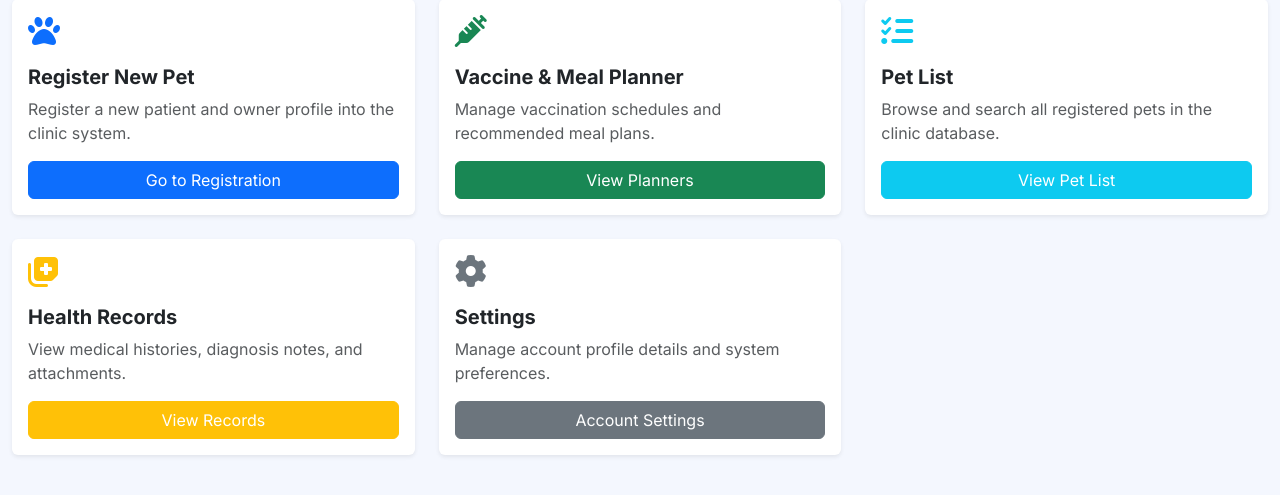
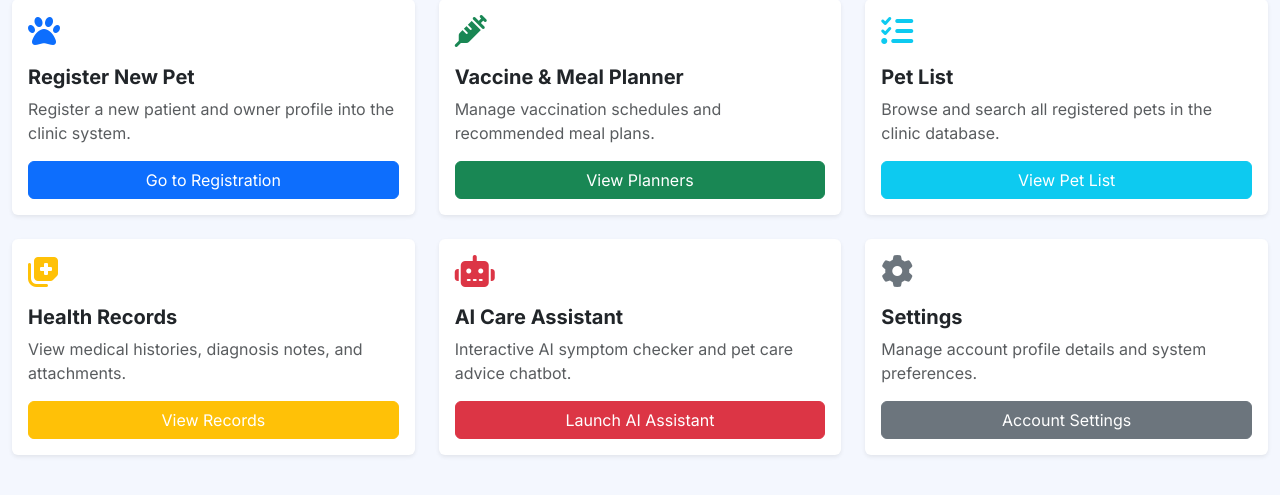
Before and after one commit to sandyasamaranayake/Happy-Pets-Clinic-System, a Flask app: page /dashboard in a window 1280 px wide. Shown: the part 135-630 px from the top of the page. Run offline with Flask 3, Linux system fonts and the light colour scheme; the visitor is signed in with stand-in values (Sample User, id 1); parts of the project's set-up code (start-up, migrations or seed data) failed here and were passed over.

Commit message:
Add AI Care Assistant card to dashboard

```diff
--- a/templates/dashboard.html
+++ b/templates/dashboard.html
@@ -84,6 +84,23 @@
             </div>
         </div>
 
+
+        <!-- 4. AI care Assistant  -->
+        <div class="col-md-6 col-lg-4">
+            <div class="card h-100 shadow-sm border-0">
+                <div class="card-body d-flex flex-column justify-content-between">
+                    <div>
+                        <div class="text-danger mb-3">
+                            <i class="fa-solid fa-robot fa-2x"></i>
+                        </div>
+                        <h5 class="card-title fw-bold">AI Care Assistant</h5>
+                        <p class="card-text text-muted">Interactive AI symptom checker and pet care advice chatbot.</p>
+                    </div>
+                    <a href="#" class="btn btn-danger mt-3">Launch AI Assistant</a>
+                </div>
+            </div>
+        </div>
+
         <!-- 5. Settings -->
         <div class="col-md-6 col-lg-4">
             <div class="card h-100 shadow-sm border-0">
```
